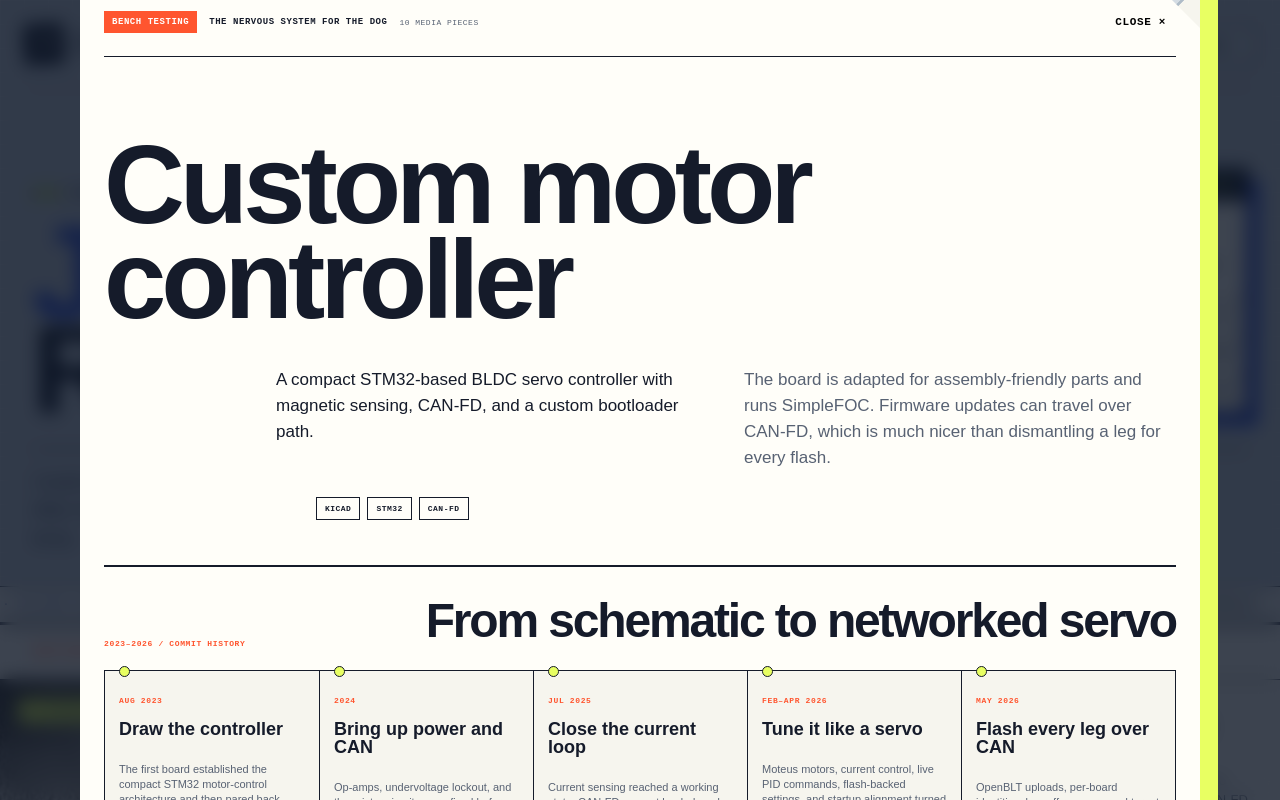
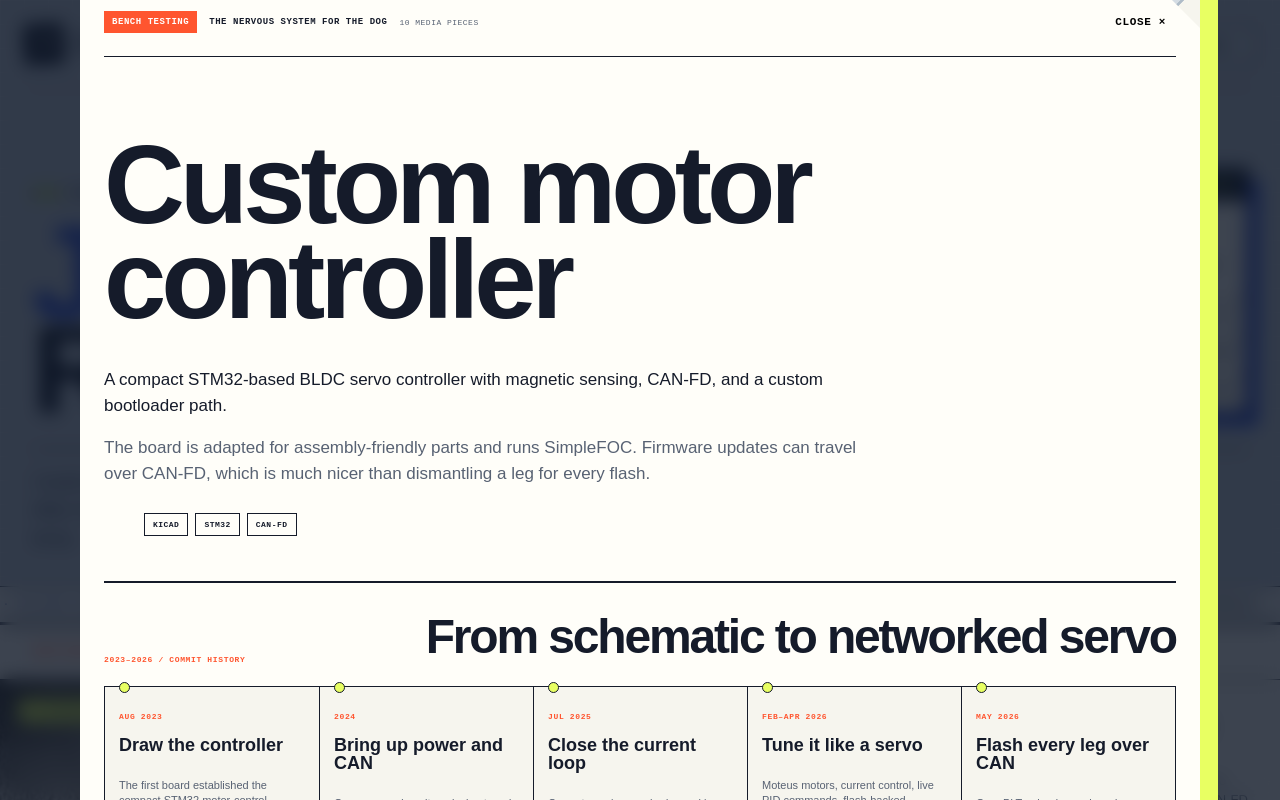
Before and after one commit to AeroX2/aerox2.github.io, a Svelte app: page / in a window 1280 px wide. Both pictures are taken after a click on the button 1024 px from the left and 781 px from the top of the page. Shown: the top 800 px of the page. Built offline with nearby package versions, Linux system fonts and the light colour scheme; a web font is replaced by a local one.

Commit message:
Stack project modal copy in one column

```diff
--- a/src/ProjectShowcaseDialog.svelte
+++ b/src/ProjectShowcaseDialog.svelte
@@ -353,13 +353,14 @@
     max-width: 850px;
     font-size: clamp(56px, 9vw, 112px);
     line-height: 0.85;
+    overflow-wrap: anywhere;
   }
   .showcase-intro > div {
     display: grid;
-    grid-template-columns: 1fr 1fr;
-    gap: 36px;
-    max-width: 900px;
-    margin: 40px 0 0 auto;
+    grid-template-columns: minmax(0, 760px);
+    gap: 16px;
+    max-width: 760px;
+    margin: 40px 0 0;
   }
   .showcase-intro > div p {
     font-size: 17px;
@@ -389,8 +390,8 @@
     display: flex;
     flex-wrap: wrap;
     gap: 7px;
-    margin: 26px 0 0 auto;
-    max-width: 900px;
+    margin: 26px 0 0;
+    max-width: 760px;
     list-style: none;
   }
   li {
@@ -661,6 +662,9 @@
     .showcase-media {
       grid-template-columns: 1fr;
     }
+    h2 {
+      font-size: clamp(46px, 15vw, 64px);
+    }
     .showcase-media article.wide {
       grid-column: auto;
     }
```
